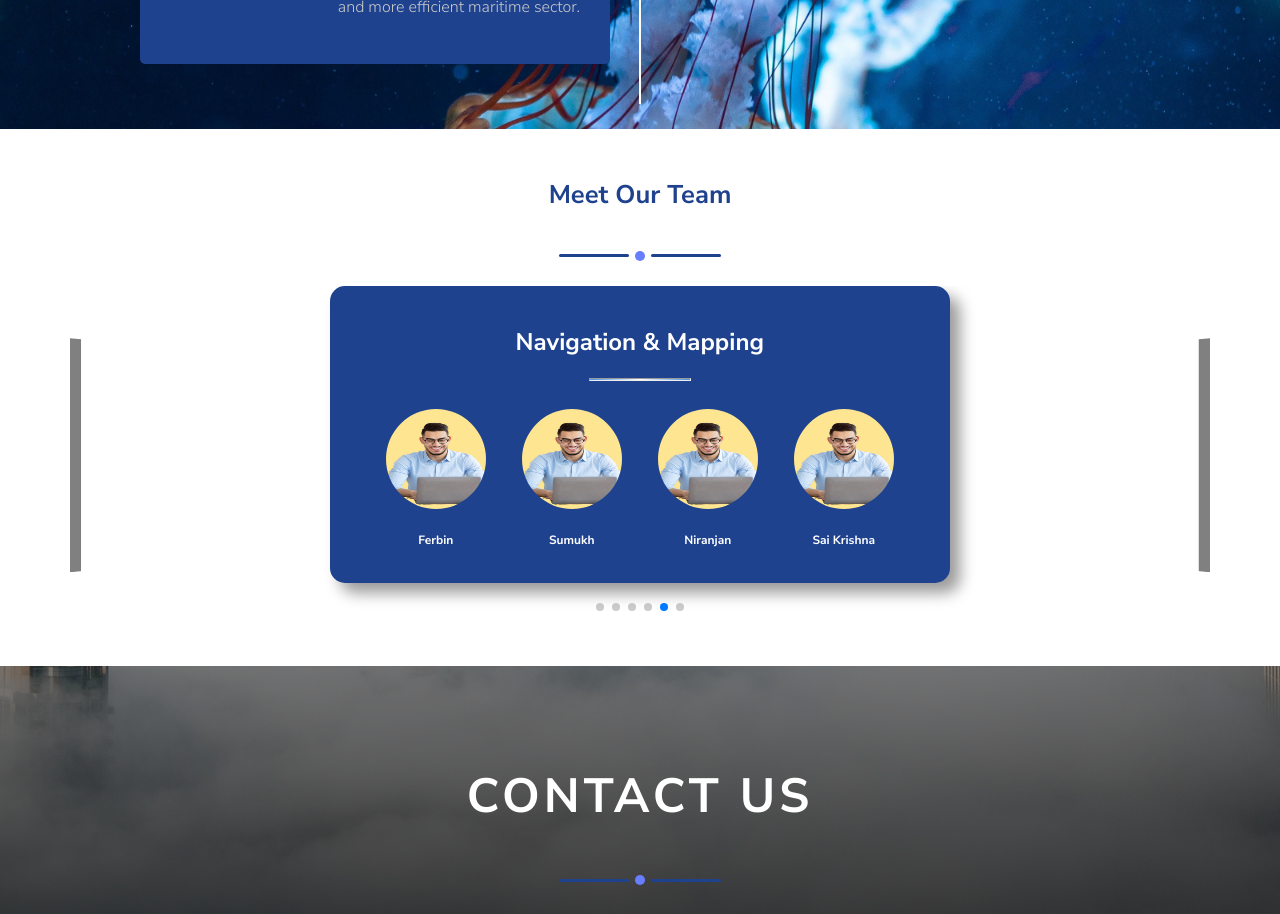
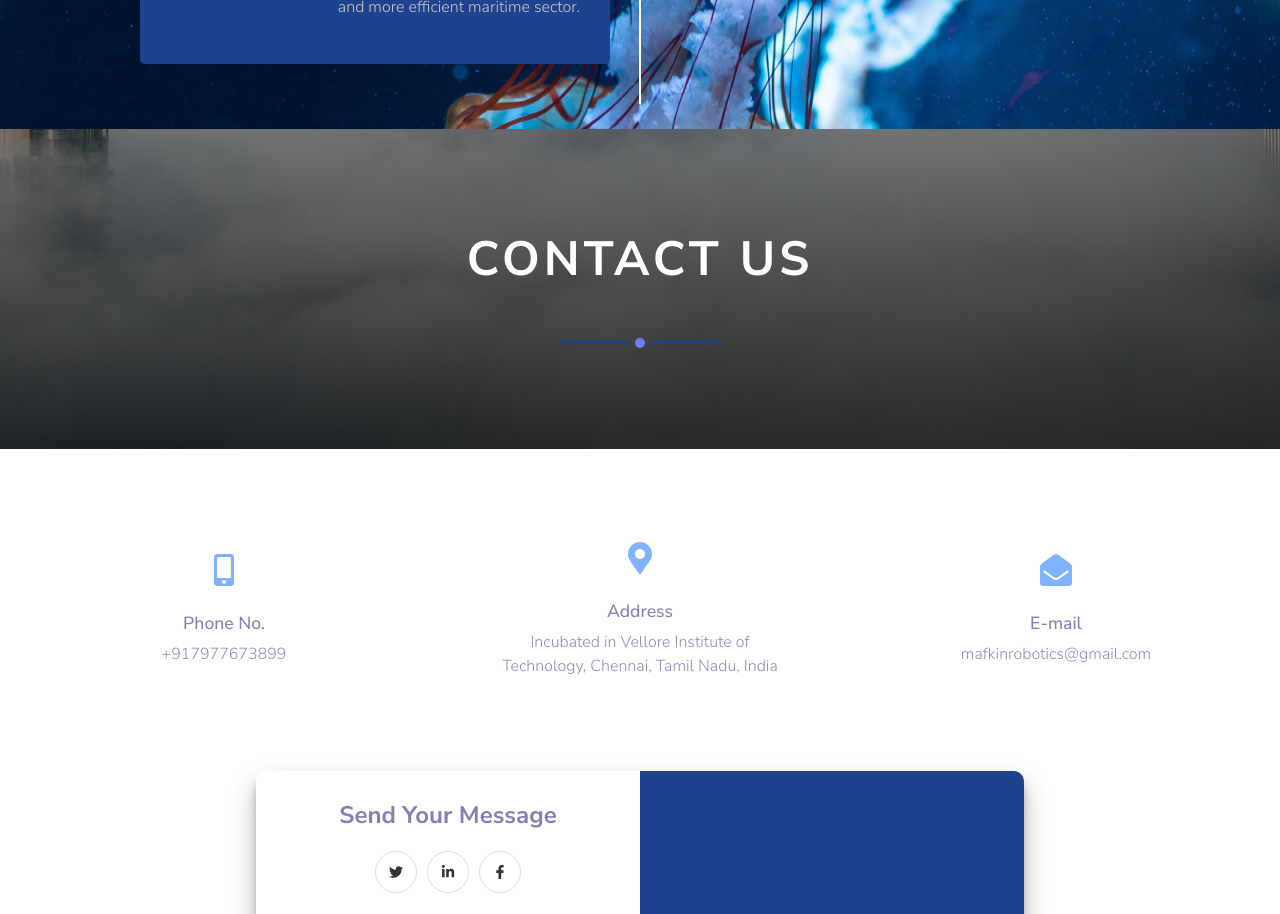
Before and after one commit to tonystark5683/Mafkin-Robotics, a Next.js app: page / in a window 1280 px wide. Shown: the part 5300-6214 px from the top of the page. Built offline with nearby package versions, Linux system fonts and the light colour scheme; a web font is replaced by a local one.

Commit message:
modified:   app/page.js

```diff
--- a/app/page.js
+++ b/app/page.js
@@ -43,7 +43,7 @@ export default function Home() {
         <div className="ocean-bg2">
         <Timeline/></div>
         {/* <Faq /> */}
-        <OurTeam />
+        {/* <OurTeam /> */}
 
       <Contact />
       <GoToTop />
```
